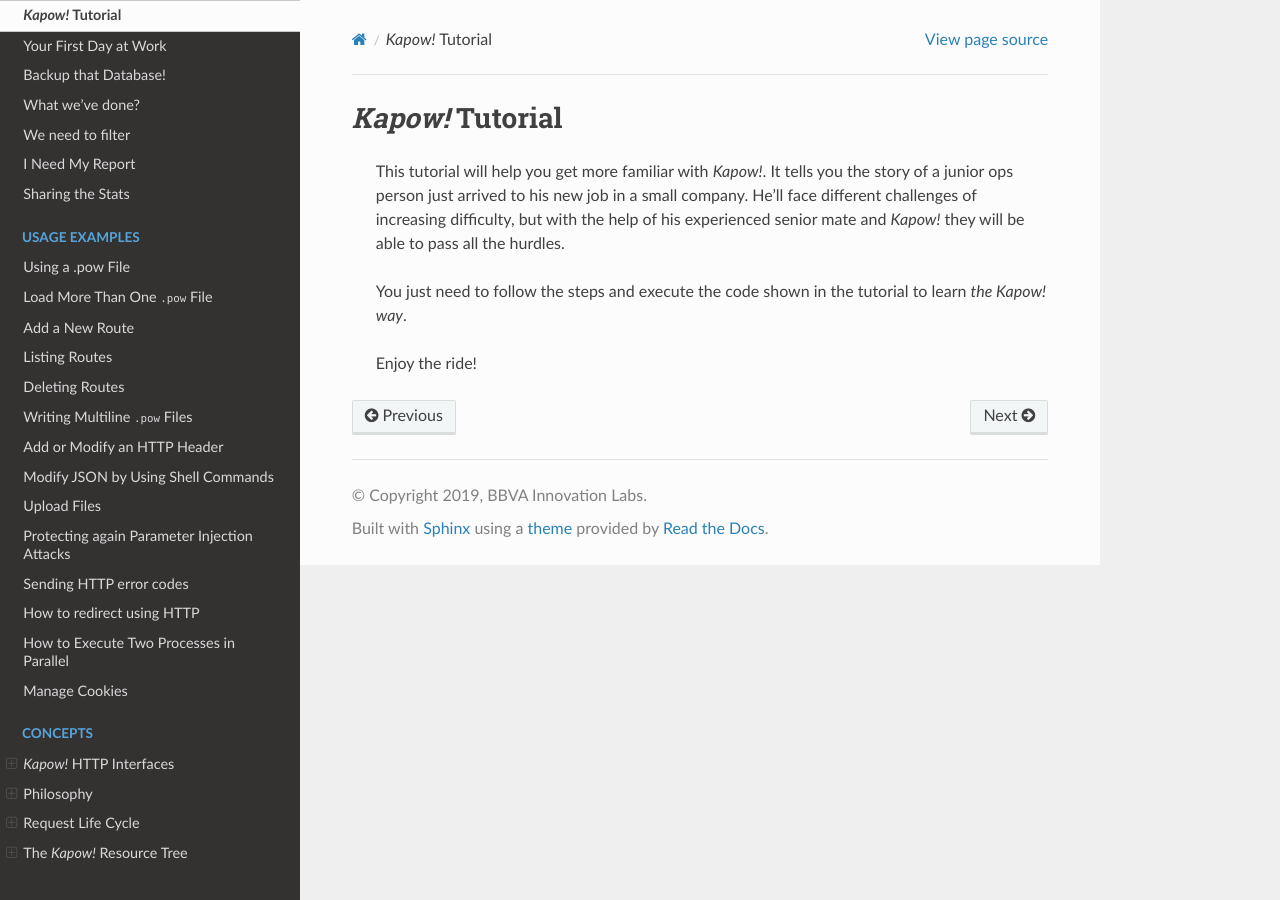
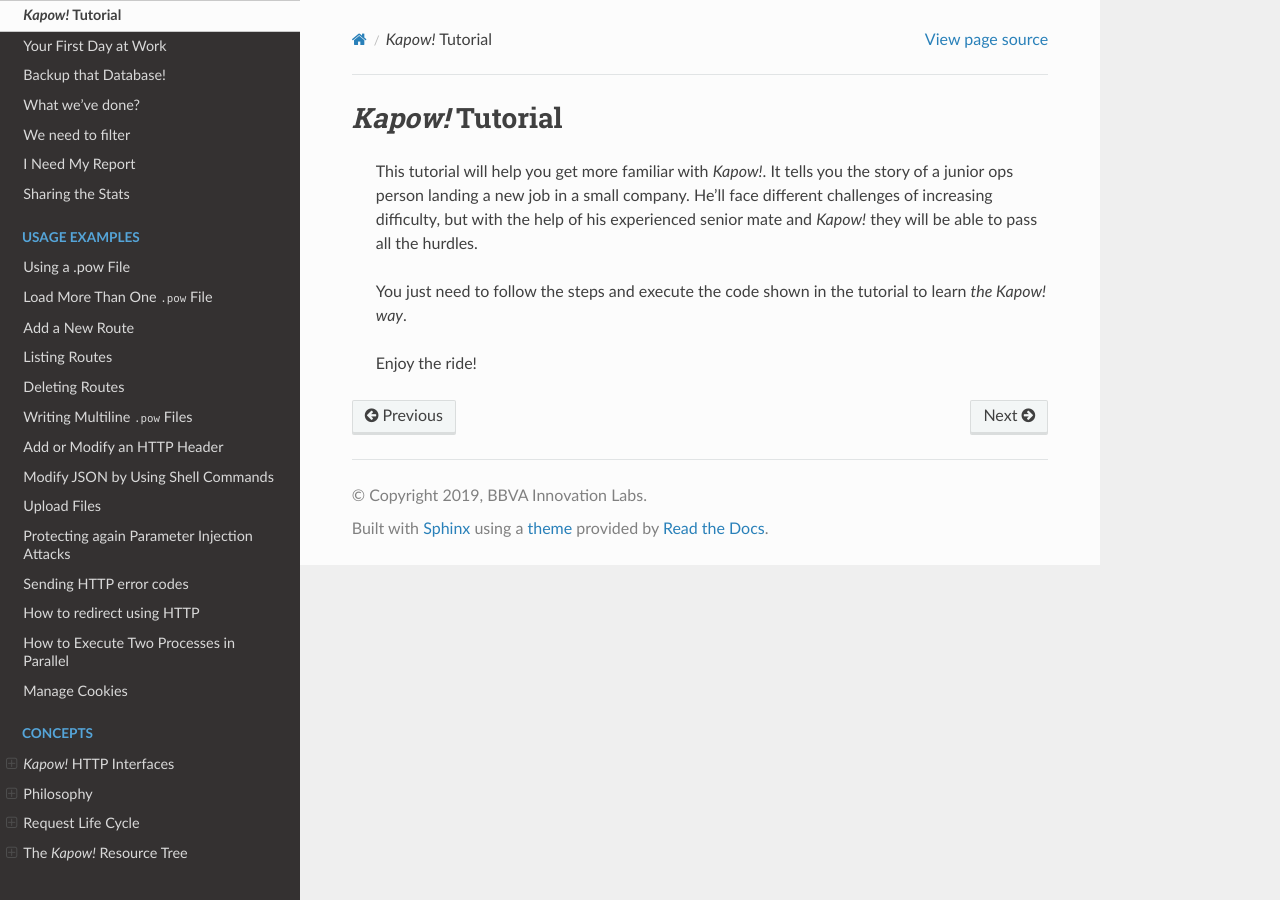
Before and after one commit to BBVA/kapow, a Sphinx documentation site: the page built from docs/source/tutorial/index.rst, in a window 1280 px wide. Built offline with Sphinx 7.4.7 and the Read the Docs theme 2.0.0, drawn with Linux system fonts in a browser that asks for light colours.

Commit message:
doc: tutorial background story fixes

```diff
--- a/docs/source/tutorial/index.rst
+++ b/docs/source/tutorial/index.rst
@@ -2,10 +2,10 @@
 =================
 
   This tutorial will help you get more familiar with *Kapow!*.
-  It tells you the story of a junior ops person just arrived to his new job in a
-  small company.  He'll face different challenges of increasing difficulty, but
-  with the help of his experienced senior mate and *Kapow!* they will be able to
-  pass all the hurdles.
+  It tells you the story of a junior ops person landing a new job in a small
+  company.  He'll face different challenges of increasing difficulty, but with
+  the help of his experienced senior mate and *Kapow!* they will be able to pass
+  all the hurdles.
 
   You just need to follow the steps and execute the code shown in the tutorial
   to learn *the Kapow! way*.
```
